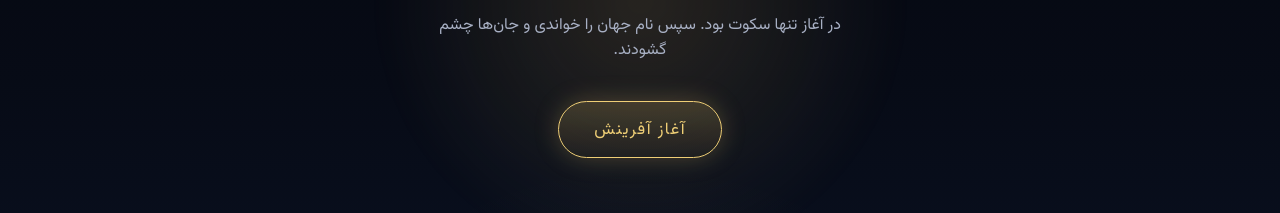
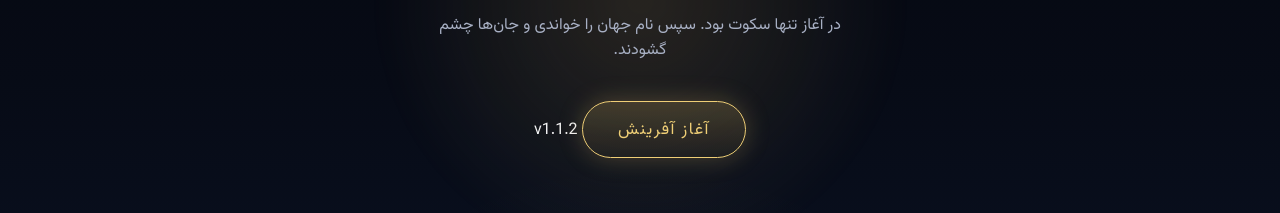
Before and after one commit to mrkhoshkam78/GodSimulator, a plain HTML site: page index.html in a window 1280 px wide. Shown: the part 399-612 px from the top of the page. Drawn offline with Linux system fonts and the light colour scheme.

Commit message:
Add files via upload

```diff
--- a/index.html
+++ b/index.html
@@ -18,7 +18,10 @@
     <h1 class="intro-title">GOD SIMULATOR</h1>
     <p class="intro-sub">THE WORLD IS YOURS</p>
     <p class="intro-line">در آغاز تنها سکوت بود. سپس نام جهان را خواندی و جان‌ها چشم گشودند.</p>
-    <button id="btn-begin" class="btn-divine">آغاز آفرینش</button>
+    <div class="intro-button-group">
+      <button id="btn-begin" class="btn-divine">آغاز آفرینش</button>
+      <span class="version-badge">v1.1.2</span>
+    </div>
   </div>
 
   <div id="app" class="app hidden">
```
Also changed, not shown: README.md.
